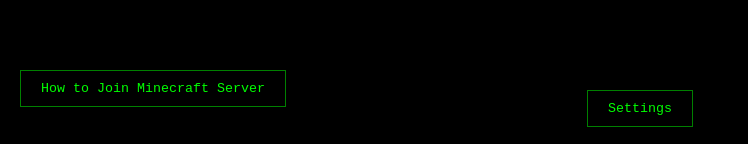
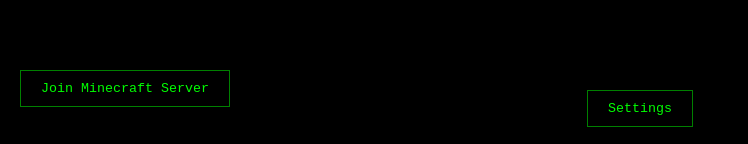
Before and after one commit to OlDumJr/MathResearchWebsite, a plain HTML site: page index.html in a window 1280 px wide. Shown: the part 653-797 px from the top of the page, without its empty margins (0-748 px from the left). Drawn offline with Linux system fonts and the light colour scheme.

Commit message:
Smaller Text ish?

```diff
--- a/index.html
+++ b/index.html
@@ -136,7 +136,7 @@
     </div>
 
     <!-- Button to redirect to another website -->
-    <button id="redirectButton" onclick="redirectToWebsite()">How to Join Minecraft Server</button>
+    <button id="redirectButton" onclick="redirectToWebsite()">Join Minecraft Server</button>
 
     <script>
         const texts = [
```
